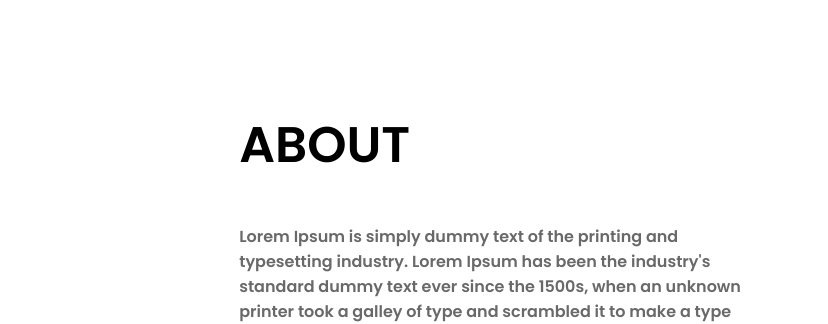
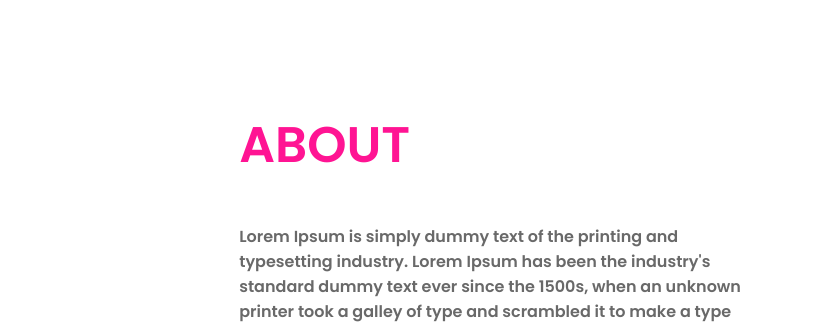
Before and after one commit to MasrukulMridul/-Personal-website-, a plain HTML site: page index.html in a window 1280 px wide. Shown: the part 484-808 px from the top of the page, 452-1280 px from the left. Drawn offline with Linux system fonts and the light colour scheme.

Commit message:
final code

```diff
--- a/style.css
+++ b/style.css
@@ -34,6 +34,9 @@ p{
     height: 500px;
     padding-bottom: 50px;
 
+}
+.jojo{
+    color: DeepPink;
 }
 .koko{
     text-align: center;
```
